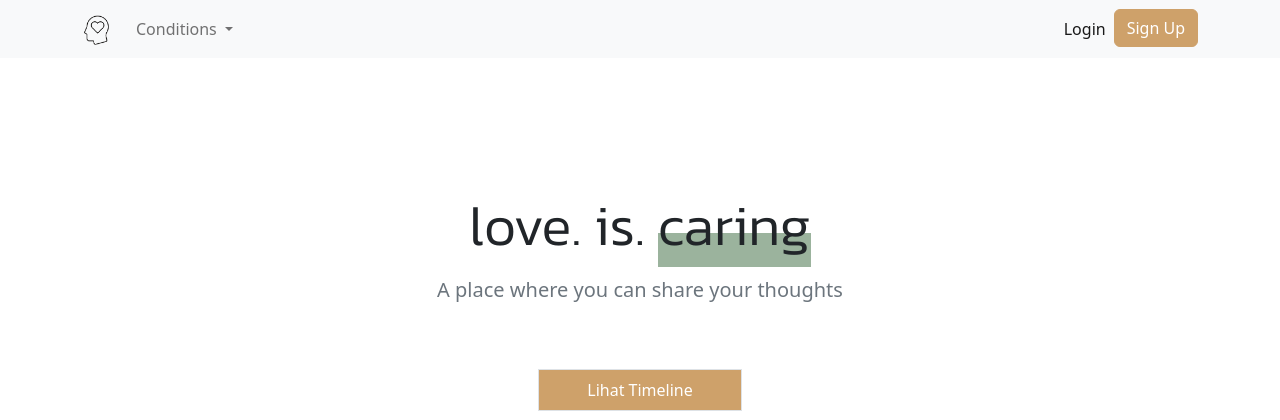
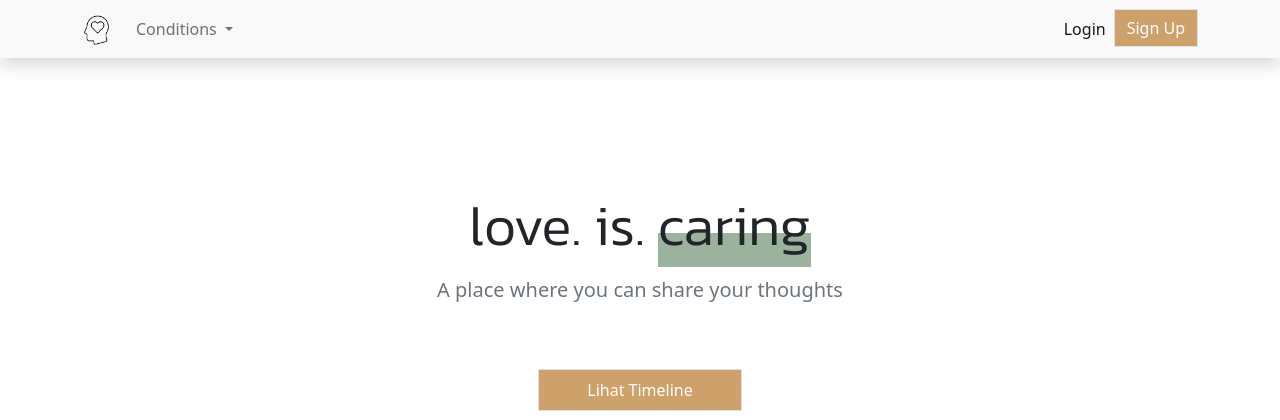
Before and after one commit to nyoosteven/proyek-tengah-semester, a Django app: page / in a window 1280 px wide. Shown: the top 420 px of the page. Run offline with Django 4.2, Linux system fonts and the light colour scheme; some libraries are stand-ins or nearby versions.

Commit message:
styling timeline and navbar

```diff
--- a/loveiscaring/templates/index.html
+++ b/loveiscaring/templates/index.html
@@ -20,7 +20,7 @@
 </section>
 
 <!-- cards -->
-<div class="album py-5 bg-light">
+<div class="album py-5 bg-album">
   <div class="container">
 
     <!-- <div class="row row-cols-1 row-cols-sm-2 row-cols-md-3 g-3"> -->
--- a/templates/base.html
+++ b/templates/base.html
@@ -131,7 +131,13 @@
       color: #ff8c00;
     }
 
+    .bg-navbar{
+      background-color: #f9f9f9;
+    }
 
+    .bg-album{
+      background-color: #faf5f0;
+    }
   </style>
   {% block meta %}
   {% endblock meta %}
@@ -139,7 +145,7 @@
 
 <body>
   <!-- navbar -->
-  <nav class="navbar navbar-expand-md bg-light fixed-top">
+  <nav class="navbar shadow navbar-expand-md fixed-top bg-navbar">
     <div class="container">
 
       <a class="navbar-brand" href="{% url 'loveiscaring:index' %}"><img class="bd-placeholder-img card-img-top" src="{% static 'logo.png' %}" style="width: 30px;"/>
@@ -178,7 +184,7 @@
               <hr class="divider">
             </li>
             <li class="nav-item">
-              <a class="btn btn-primary" href="{% url 'authentication:register' %}" role="button">Sign Up</a>
+              <a class="btn btn-primary border rounded-0" href="{% url 'authentication:register' %}" role="button">Sign Up</a>
             </li>
             {% else %}
             <li class="nav-item dropdown">
```
